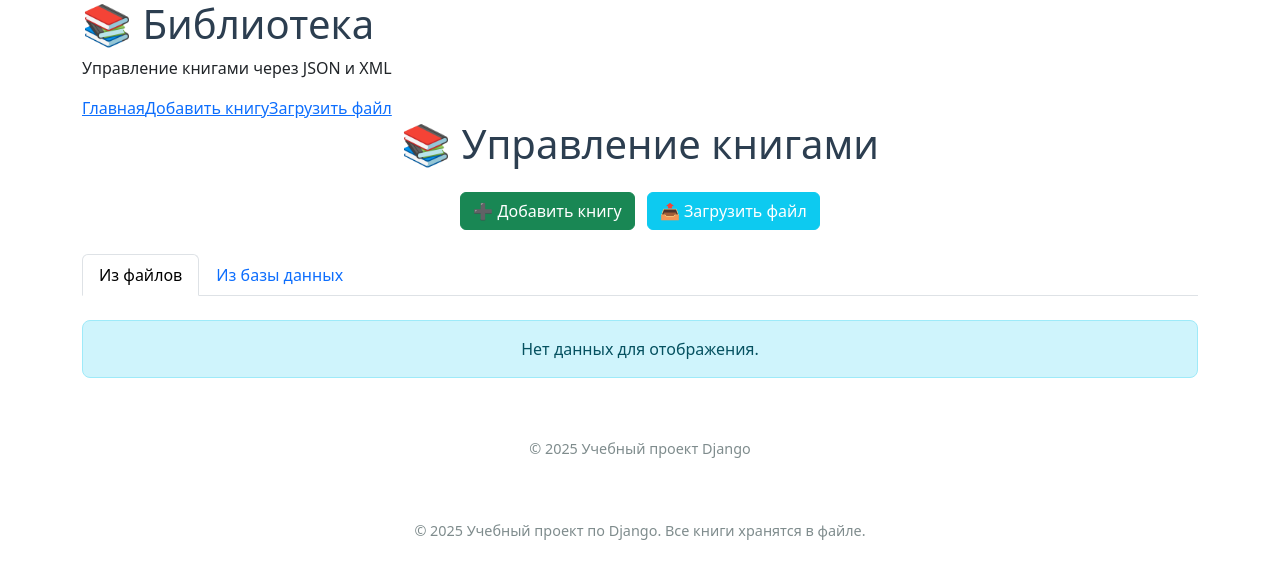
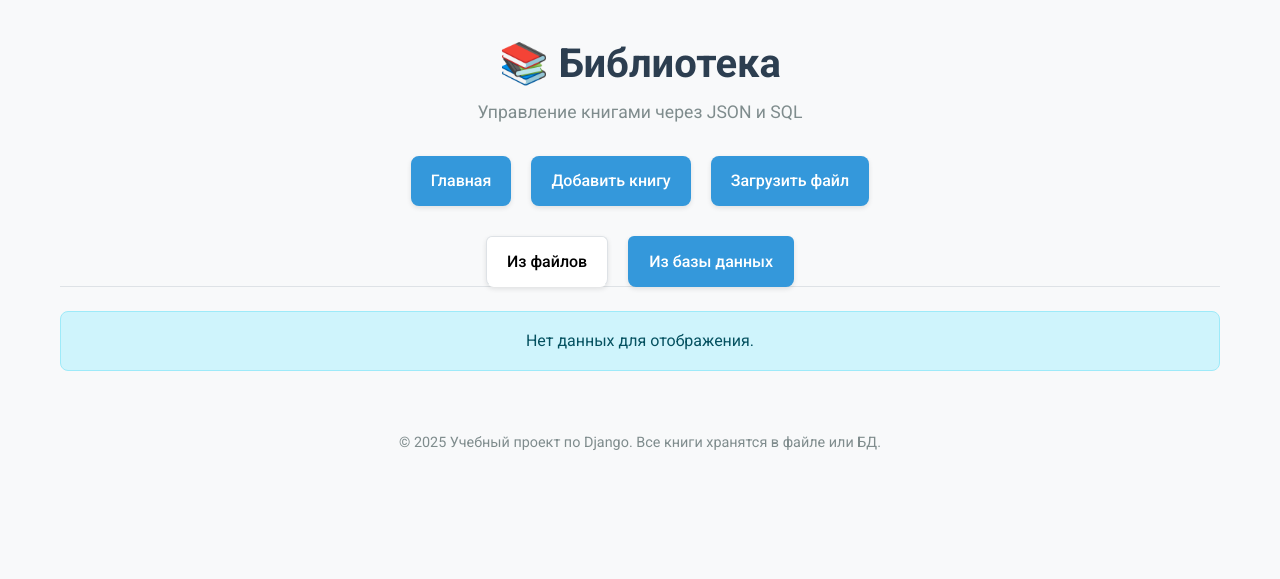
Before and after one commit to Ruslan4ikA/books, a Django app: page / in a window 1280 px wide. Shown: the top 579 px of the page. Run offline with Django 5.2, Linux system fonts and the light colour scheme.

Commit message:
Внес правки по форме отображения, валидации

```diff
--- a/books/models.py
+++ b/books/models.py
@@ -9,7 +9,7 @@
     class Meta:
         verbose_name = "Книга"
         verbose_name_plural = "Книги"
-        unique_together = ('title', 'year')  # Защита от дубликатов
+        unique_together = ('title', 'author')  # Защита от дубликатов
 
     def __str__(self):
         return f"{self.title} ({self.year})"
--- a/books/static/css/style.css
+++ b/books/static/css/style.css
@@ -1,7 +1,7 @@
 /* books/static/css/style.css */
 
 /* ====================== ОБЩИЕ СТИЛИ ====================== */
-/*
+
 * {
     margin: 0;
     padding: 0;
@@ -158,7 +158,7 @@
 
 /* ====================== СТИЛИ ФОРМ ====================== */
 
-/* Контейнер для форм *//*
+/* Контейнер для форм */
 .form-container {
     max-width: 600px;
     margin: 0 auto;
@@ -178,9 +178,9 @@
     font-size: 1em;
 }
 
-/* Группа полей формы *//*
+/* Группа полей формы */
 .form-group {
-    margin-bottom: 18px;
+    margin-bottom: 10px;
 }
 
 .form-group label {
@@ -207,7 +207,7 @@
     box-shadow: 0 0 0 2px rgba(52, 152, 219, 0.2);
 }
 
-/* Кнопки *//*
+/* Кнопки */
 .btn {
     display: inline-block;
     padding: 12px 24px;
@@ -239,7 +239,7 @@
     color: white;
 }
 
-/* Центрирование *//*
+/* Центрирование */
 .text-center {
     text-align: center;
 }
@@ -252,7 +252,7 @@
     margin-bottom: 30px;
 }
 
-/* Ссылка "Назад" *//*
+/* Ссылка "Назад" */
 .back-link {
     color: #3498db;
     text-decoration: none;
@@ -265,7 +265,7 @@
     text-decoration: underline;
 }
 
-/* Форма с загрузкой файла *//*
+/* Форма с загрузкой файла */
 .upload-form {
     background: white;
     padding: 30px;
@@ -280,14 +280,14 @@
     box-shadow: 0 4px 12px rgba(0,0,0,0.1);
 }
 
-/* Сообщения об ошибках *//*
+/* Сообщения об ошибках */
 .form-error {
     color: #e74c3c;
     font-size: 0.9em;
     margin-top: 4px;
 }
 
-*/
+
 /* Дополнительные стили */
 h1, h2 {
     color: #2c3e50;
--- a/books/templates/books/base.html
+++ b/books/templates/books/base.html
@@ -18,7 +18,7 @@
     <div class="container">
         <header>
             <h1>📚 Библиотека</h1>
-            <p>Управление книгами через JSON и XML</p>
+            <p>Управление книгами через JSON и SQL</p>
         </header>
 
         <div class="nav">
@@ -38,7 +38,7 @@
         {% block content %}{% endblock %}
 
         <footer>
-            &copy; 2025 Учебный проект по Django. Все книги хранятся в файле.
+            &copy; 2025 Учебный проект по Django. Все книги хранятся в файле или БД.
         </footer>
     </div> <!-- .container -->
 
--- a/books/templates/books/index.html
+++ b/books/templates/books/index.html
@@ -3,12 +3,7 @@
 {% block title %}Главная{% endblock %}
 
 {% block content %}
-<h1 class="text-center mb-4">📚 Управление книгами</h1>
 
-<div class="text-center mb-4">
-    <a href="{% url 'books:add_book' %}" class="btn btn-success me-2">➕ Добавить книгу</a>
-    <a href="{% url 'books:upload_file' %}" class="btn btn-info text-white">📤 Загрузить файл</a>
-</div>
 
 <ul class="nav nav-tabs mb-4">
     <li class="nav-item">
@@ -51,13 +46,15 @@
                             <td>${book.year}</td>
                             <td>${book.author || '—'}</td>
                             <td>${book.genre || '—'}</td>
+                            <td>${book.pages || '—'}</td>
                             <td>
                                 <button class="btn btn-sm btn-warning edit-btn" data-bs-toggle="modal"
                                         data-bs-target="#editModal" data-id="${book.id}"
                                         data-title="${book.title}"
                                         data-year="${book.year}"
                                         data-author="${book.author || ''}"
-                                        data-genre="${book.genre || ''}">✏️</button>
+                                        data-genre="${book.genre || ''}"
+                                        data-pages="${book.pages || ''}">✏️</button>
                                 <a href="#" class="btn btn-sm btn-danger delete-btn" data-id="${book.id}">🗑️</a>
                             </td>
                         </tr>`;
@@ -75,6 +72,7 @@
             modal.querySelector('#edit-year').value = this.dataset.year;
             modal.querySelector('#edit-author').value = this.dataset.author;
             modal.querySelector('#edit-genre').value = this.dataset.genre;
+            modal.querySelector('#edit-pages').value = this.dataset.pages;
         });
     });
 
@@ -135,6 +133,10 @@
                         <label>Жанр</label>
                         <input type="text" class="form-control" id="edit-genre" name="genre">
                     </div>
+                    <div class="mb-3">
+                        <label>Кол-во страниц</label>
+                        <input type="text" class="form-control" id="edit-pages" name="pages">
+                    </div>
                 </div>
                 <div class="modal-footer">
                     <button type="button" class="btn btn-secondary" data-bs-dismiss="modal">Отмена</button>
@@ -145,5 +147,4 @@
     </div>
 </div>
 {% endblock %}
-<footer>&copy; 2025 Учебный проект Django</footer>
 {% endblock %}
--- a/books/templates/books/partials/book_list_db.html
+++ b/books/templates/books/partials/book_list_db.html
@@ -9,6 +9,7 @@
             <th>Год</th>
             <th>Автор</th>
             <th>Жанр</th>
+            <th>Кол-во страниц</th>
             <th>Действия</th>
         </tr>
     </thead>
@@ -19,13 +20,15 @@
             <td>{{ book.year }}</td>
             <td>{{ book.author|default:"—" }}</td>
             <td>{{ book.genre|default:"—" }}</td>
+            <td>{{ book.pages|default:"—" }}</td>
             <td>
                 <button class="btn btn-sm btn-warning edit-btn" data-bs-toggle="modal" data-bs-target="#editModal"
                         data-id="{{ book.id }}"
                         data-title="{{ book.title }}"
                         data-year="{{ book.year }}"
                         data-author="{{ book.author|default:'' }}"
-                        data-genre="{{ book.genre|default:'' }}">✏️</button>
+                        data-genre="{{ book.genre|default:'' }}"
+                        data-pages="{{ book.pages|default:'' }}">✏️</button>
                 <a href="#" class="btn btn-sm btn-danger delete-btn" data-id="{{ book.id }}">🗑️</a>
             </td>
         </tr>
--- a/books/templates/books/partials/book_list_file.html
+++ b/books/templates/books/partials/book_list_file.html
@@ -5,6 +5,7 @@
             <th>Год</th>
             <th>Автор</th>
             <th>Жанр</th>
+            <th>Кол-во страниц</th>
         </tr>
     </thead>
     <tbody>
@@ -14,6 +15,7 @@
             <td>{{ book.year }}</td>
             <td>{{ book.author }}</td>
             <td>{{ book.genre }}</td>
+            <td>{{ book.pages }}</td>
         </tr>
         {% endfor %}
     </tbody>
--- a/books/templates/books/upload.html
+++ b/books/templates/books/upload.html
@@ -5,14 +5,14 @@
 {% block content %}
 <div class="form-container">
     <h2>📤 Загрузить файл</h2>
-    <p>Поддерживаются форматы: <strong>.json</strong> и <strong>.xml</strong></p>
+    <p>Поддерживаются форматы: <strong>.json</strong></p>
 
     <form method="post" enctype="multipart/form-data" class="upload-form">
         {% csrf_token %}
 
         <div class="form-group">
             <label for="file">Выберите файл</label>
-            <input type="file" name="file" id="file" accept=".json,.xml" required class="form-control">
+            <input type="file" name="file" id="file" accept=".json" required class="form-control">
         </div>
 
         <div class="text-center">
--- a/books/views.py
+++ b/books/views.py
@@ -1,10 +1,4 @@
-# books/views.py
-from django.shortcuts import render
-from django.http import HttpResponse, HttpResponseRedirect
-from django.urls import reverse
-from django.contrib import messages
 import os
-from .forms import BookForm
 from .utils import *
 from django.core.files.uploadedfile import UploadedFile
 from .utils import (
@@ -37,17 +31,6 @@
         'source': source
     })
 
-# books/views.py
-
-# books/views.py
-
-from django.shortcuts import render, HttpResponseRedirect
-from django.urls import reverse
-from django.contrib import messages
-from .forms import BookForm
-from .models import Book
-from .utils import load_all_books_from_file, save_all_books_to_file
-
 def add_book(request):
     if request.method == 'POST':
         form = BookForm(request.POST)
@@ -64,8 +47,8 @@
 
             if save_to == 'db':
                 # Сохранение в базу данных SQLite
-                if Book.objects.filter(title=title, year=year).exists():
-                    messages.warning(request, f"Книга '{title}' ({year}) уже существует в базе данных.")
+                if Book.objects.filter(title=title, author=author).exists():
+                    messages.warning(request, f"Книга '{title}' ({author}) уже существует в базе данных.")
                 else:
                     Book.objects.create(
                         title=title,
@@ -150,14 +133,14 @@
         # Добавляем новые (можно проверить на дубликаты по title+year, если нужно)
         initial_count = len(all_books)
         for book in new_books:
-            # Простая защита от полных дубликатов (по названию и году)
-            if not any(b.get('title') == book['title'] and b.get('year') == book['year'] for b in all_books):
+            # Простая защита от полных дубликатов (по названию и автору)
+            if not any(b.get('title') == book['title'] and b.get('author') == book['author'] for b in all_books):
                 all_books.append(book)
 
         added_count = len(all_books) - initial_count
         if added_count == 0:
             messages.success(request,
-                         f"Файл '{uploaded_file.name}' не загружен. Книга с таким названием и годом уже существует")
+                         f"Файл '{uploaded_file.name}' не загружен. Книга с таким названием и автором уже существует")
         else:
             # Сохраняем всё в один файл
             save_all_books_to_file(all_books)
@@ -187,6 +170,7 @@
             year = form.cleaned_data['year']
             author = form.cleaned_data['author'] or None
             genre = form.cleaned_data['genre'] or None
+            pages = form.cleaned_data['pages'] or None
 
             # Проверка дубликата (кроме самой книги)
             if Book.objects.exclude(pk=pk).filter(title=title, year=year).exists():
@@ -196,11 +180,12 @@
             book.year = year
             book.author = author
             book.genre = genre
+            book.pages = pages
             book.save()
 
             return JsonResponse({'success': True})
         else:
-            return JsonResponse({'success': False, 'error': 'Проверьте корректность данных.'})
+            return JsonResponse({'success': False, 'error': 'Проверьте корректность данных. Возможно такая книга уже есть или не заполнено обязательное поле'})
     return JsonResponse({'success': False}, status=405)
 
 
```
Also changed, not shown: db.sqlite3.
